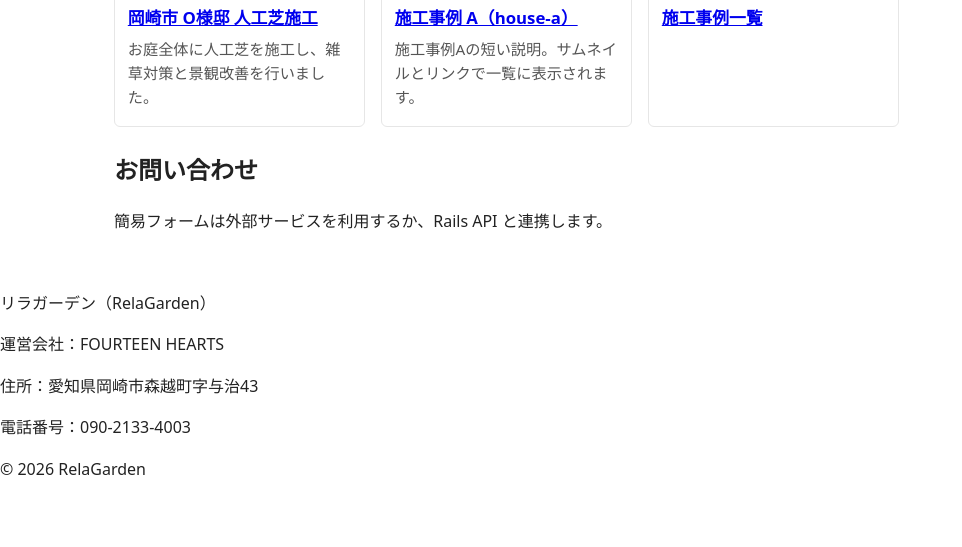
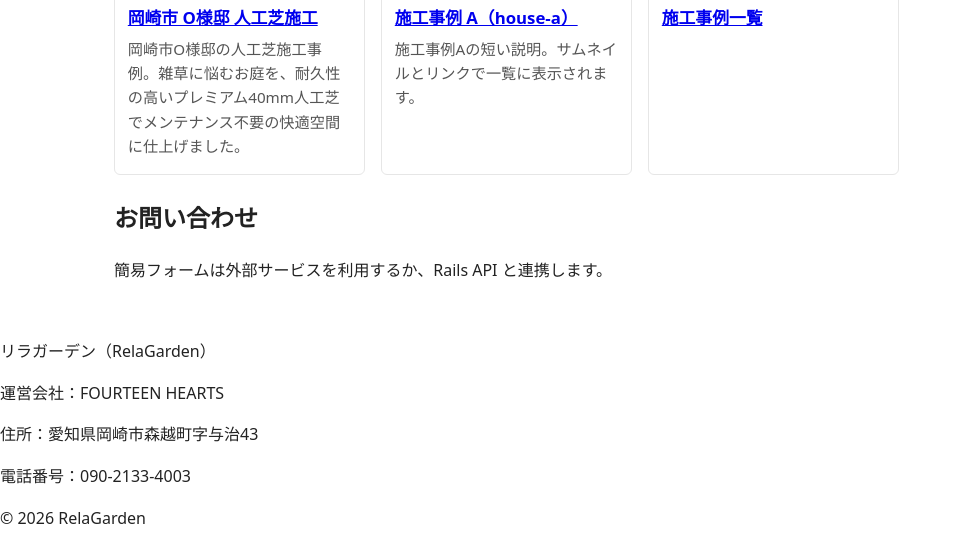
Before and after one commit to nukumizu719-cpu/relagarden, a Jekyll site: the page built from index.html, in a window 1280 px wide and 900 px high, scrolled down 1127 px, cut to the strip 353-900 px from the top of the window. Shown: the whole strip, without its empty margins (0-962 px from the left). Built offline with Jekyll 4.4.1, drawn with Linux system fonts in a browser that asks for light colours; before the commit the page ends 1979 px from its top, so only the background shows below that.

```diff
--- a/_cases/001.md
+++ b/_cases/001.md
@@ -2,10 +2,11 @@
 layout: case
 title: 岡崎市 O様邸 人工芝施工
 date: 2024-01-01
-thumbnail: /assets/images/cases/001.JPG
+thumbnail: /assets/images/cases/001.jpg
 area: 岡崎市
 turf: プレミアム40mm
-excerpt: お庭全体に人工芝を施工し、雑草対策と景観改善を行いました。
+excerpt: "岡崎市O様邸の人工芝施工事例。雑草に悩むお庭を、耐久性の高いプレミアム40mm人工芝でメンテナンス不要の快適空間に仕上げました。"
+
 ---
 
 ここに本文を書きます。
--- a/_config.yml
+++ b/_config.yml
@@ -22,7 +22,7 @@ title: リラガーデン(RelaGarden)
 email: ""
 description: "愛知県岡崎市の人工芝施工・販売ならリラガーデン（RelaGarden / Relagarden / ReraGarden）。自社オリジナル人工芝を豊富にラインナップし、高品質な施工で理想の庭づくりを実現します。"
 baseurl: "" # the subpath of your site, e.g. /blog
-url: "" # the base hostname & protocol for your site, e.g. http://example.com
+url: "https://relagarden.jp" # the base hostname & protocol for your site, e.g. http://example.com
 twitter_username: ""
 github_username:  ""
 
--- a/_layouts/default.html
+++ b/_layouts/default.html
@@ -10,7 +10,61 @@
     <title>{{ page.title }} | {{ site.title }}</title>
   {% endif %}
 
-  <meta name="description" content="{{ site.description }}">
+  {% if page.excerpt %}
+    <meta name="description" content="{{ page.excerpt | strip_html | strip_newlines }}">
+  {% else %}
+    <meta name="description" content="{{ site.description }}">
+  {% endif %}
+
+  <link rel="canonical" href="{{ site.url }}{{ page.url }}">
+
+    <!-- OGP basic -->
+  <meta property="og:site_name" content="{{ site.title }}">
+
+  {% if page.url == "/" %}
+    <meta property="og:title" content="{{ site.title }} | {{ site.description }}">
+  {% else %}
+    <meta property="og:title" content="{{ page.title }} | {{ site.title }}">
+  {% endif %}
+
+  {% if page.excerpt %}
+    <meta property="og:description" content="{{ page.excerpt | strip_html | strip_newlines }}">
+  {% else %}
+    <meta property="og:description" content="{{ site.description }}">
+  {% endif %}
+
+  {% if page.url == "/" %}
+    <meta property="og:type" content="website">
+  {% else %}
+    <meta property="og:type" content="article">
+  {% endif %}
+
+  <meta property="og:url" content="{{ site.url }}{{ page.url }}">
+
+  {% if page.thumbnail %}
+    <meta property="og:image" content="{{ site.url }}{{ page.thumbnail }}">
+  {% else %}
+    <meta property="og:image" content="{{ site.url }}/assets/images/og-default.jpg">
+  {% endif %}
+  <script type="application/ld+json">
+  {
+    "@context": "https://schema.org",
+    "@type": "Article",
+    "headline": "{{ page.title }}",
+    "description": "{{ page.excerpt | strip_html | strip_newlines }}",
+    "image": "{{ site.url }}{{ page.thumbnail }}",
+    "datePublished": "{{ page.date | date_to_xmlschema }}",
+    "publisher": {
+      "@type": "Organization",
+      "name": "{{ site.title }}",
+      "logo": {
+        "@type": "ImageObject",
+        "url": "{{ site.url }}/favicon.png"
+      }
+    }
+  }
+  </script>
+
   <link rel="icon" type="image/png" href="/favicon.png">
   <link rel="stylesheet" href="{{ '/assets/css/relagarden.css' | relative_url }}">
 </head>
```
